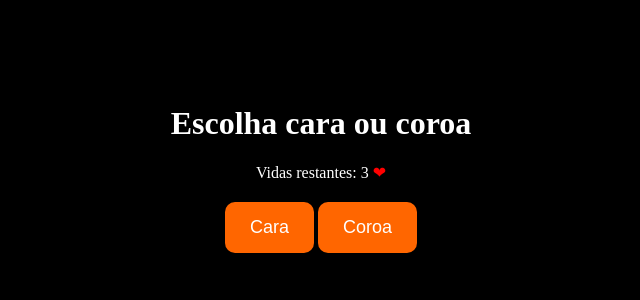
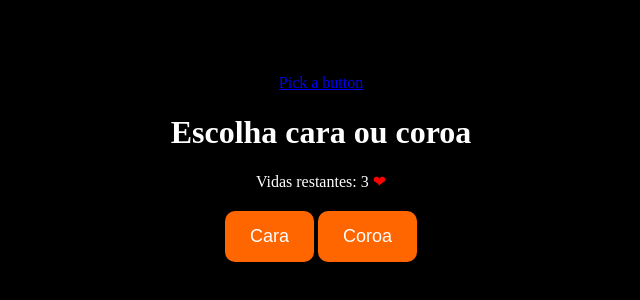
Before and after one commit to Barboss4/Caracol, a plain HTML site: page index.html in a window 1280 px wide. Shown: the part 222-522 px from the top of the page, without its empty margins (319-959 px from the left). Drawn offline with Linux system fonts and the light colour scheme.

Commit message:
Update index.html

```diff
--- a/index.html
+++ b/index.html
@@ -10,6 +10,9 @@
 
 </head>
 <body>
+
+    <a id="link-outro-site" href="https://barboss4.github.io/pickabuton/">Pick a button </a>
+
 
     <div id="euro">
         <article class="back"></article>
```
